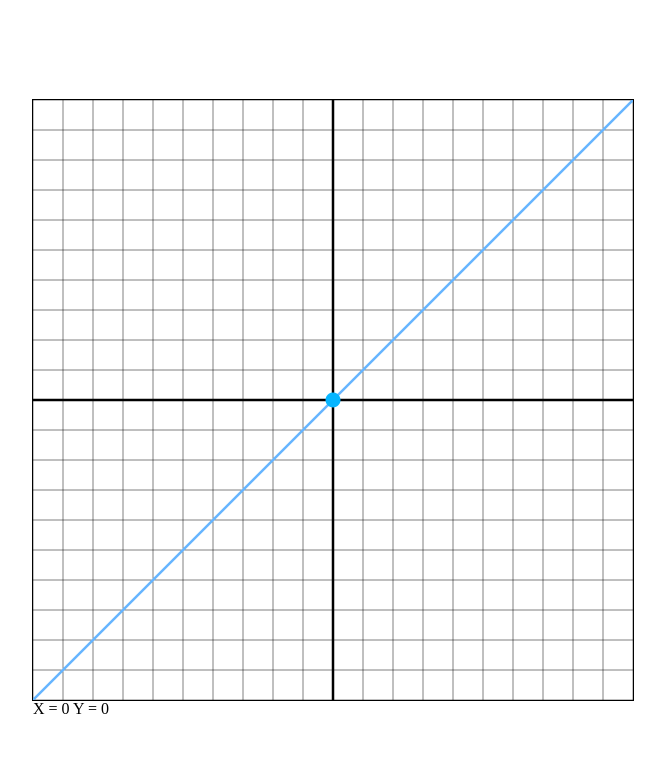
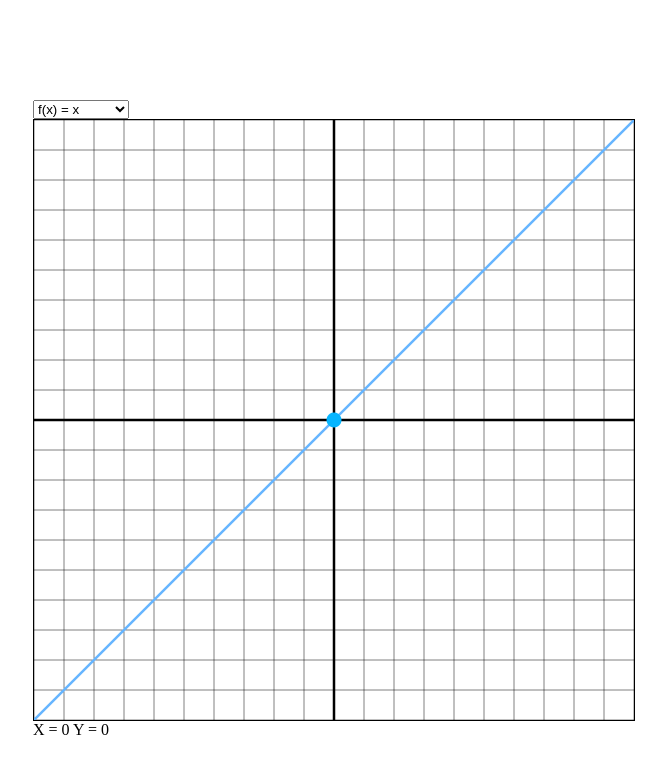
Before and after one commit to jdan/audio-graphing, a plain HTML site: page index.html in a window 1280 px wide. Shown: the whole page, without its empty margins (307-973 px from the left). Drawn offline with Linux system fonts and the light colour scheme.

Commit message:
function select

```diff
--- a/index.html
+++ b/index.html
@@ -5,6 +5,8 @@
 </head>
 <body>
     <main>
+        <select id="function"></select>
+
         <!-- @2x for retina -->
         <canvas width="1200" height="1200" id="canvas"></canvas>
         <div role="alert" id="cursor-info">
--- a/main.js
+++ b/main.js
@@ -30,7 +30,30 @@ function translatePoint(x, y) {
     }
 }
 
-let fn = (x) => x
+const fns = [
+    ["f(x) = x", (x) => x],
+    ["f(x) = |x|", (x) => Math.abs(x)],
+    ["f(x) = x^2/10", (x) => x*x/10]
+];
+
+function currentFn(x) {
+    return fns[state.currentFnIndex][1](x)
+}
+
+const functionSelect = document.getElementById("function")
+for (let i = 0; i < fns.length; i++) {
+    const option = document.createElement("option")
+    option.value = i
+    option.innerHTML = fns[i][0]
+
+    functionSelect.appendChild(option)
+}
+
+functionSelect.addEventListener("change", (e) => {
+    setState({
+        currentFnIndex: +e.target.value,
+    })
+})
 
 function drawVerticalGrid() {
     for (let i = X_MIN; i <= X_MAX; i += GRID_SIZE) {
@@ -78,17 +101,17 @@ function drawYAxis() {
     ctx.restore()
 }
 
-function drawEquation(f) {
+function drawEquation() {
     ctx.save()
     ctx.beginPath()
     ctx.lineWidth = 5
     ctx.strokeStyle = "#66b5ff"
 
-    const init = translatePoint(X_MIN, f(X_MIN))
+    const init = translatePoint(X_MIN, currentFn(X_MIN))
     ctx.moveTo(init.x, init.y)
 
     for (let x = X_MIN; x <= X_MAX; x += DELTA) {
-        const coord = translatePoint(x, f(x))
+        const coord = translatePoint(x, currentFn(x))
         ctx.lineTo(coord.x, coord.y)
     }
 
@@ -106,7 +129,9 @@ const state = {
     isPlaying: false,
 
     volume: 0.2,
-    duration: 2,
+    duration: 3,
+
+    currentFnIndex: 0,
 }
 
 function setState(newState) {
@@ -119,7 +144,7 @@ function setState(newState) {
     draw()
 }
 
-function playSound(fn) {
+function playSound() {
     setState({ isPlaying: true })
 
     const osc = audioCtx.createOscillator()
@@ -130,10 +155,10 @@ function playSound(fn) {
 
     gain.gain.value = volume
 
-    let waveArray = new Float32Array(Math.round((X_MAX - X_MIN) / DELTA));
-    for (let i = 0, x = X_MIN; x <= X_MAX; x += DELTA, i++) {
+    const TONE_DELTA = 0.8;
+    for (let x = X_MIN; x <= X_MAX; x += TONE_DELTA) {
         const KEYS = 88
-        const value = fn(x)
+        const value = currentFn(x)
 
         // Map to a key
         const key = (value - Y_MIN) / (Y_MAX - Y_MIN) * KEYS + 1
@@ -145,10 +170,9 @@ function playSound(fn) {
             freq = Math.pow(2, (key - 49) / 12) * 440
         }
 
-        waveArray[i] = freq
+        const time = (x - X_MIN) / (X_MAX - X_MIN) * duration
+        osc.frequency.setValueAtTime(freq, audioCtx.currentTime + time)
     }
-
-    osc.frequency.setValueCurveAtTime(waveArray, audioCtx.currentTime, duration)
 
     osc.connect(gain)
     gain.connect(audioCtx.destination)
@@ -166,7 +190,7 @@ function playSound(fn) {
 document.addEventListener("keydown", function(e) {
     if (e.keyCode === 32) {
         if (!state.isPlaying) {
-            playSound(fn)
+            playSound()
         }
     } else if (e.keyCode === 37) {
         setState({
@@ -185,10 +209,10 @@ function draw() {
     drawVerticalGrid()
     drawXAxis()
     drawYAxis()
-    drawEquation(fn)
+    drawEquation()
 
     if (state.cursorEnabled) {
-        const cursorCenter = translatePoint(state.cursorX, fn(state.cursorX))
+        const cursorCenter = translatePoint(state.cursorX, currentFn(state.cursorX))
         ctx.save()
         ctx.fillStyle = "#06b5ff"
         ctx.beginPath()
@@ -199,7 +223,7 @@ function draw() {
         ctx.restore()
 
         cursorXDisplay.innerText = Math.round(state.cursorX * 1000) / 1000
-        cursorYDisplay.innerText = Math.round(fn(state.cursorX) * 1000) / 1000
+        cursorYDisplay.innerText = Math.round(currentFn(state.cursorX) * 1000) / 1000
 
         cursorInfoDisplay.classList.remove("hidden")
     } else {
--- a/style.css
+++ b/style.css
@@ -8,12 +8,12 @@ main {
     width: 600px;
     height: 600px;
     margin: 0;
-    border: 1px solid #000;
 }
 
 #canvas {
     width: 600px;
     height: 600px;
+    border: 1px solid #000;
 }
 
 .hidden {
```
